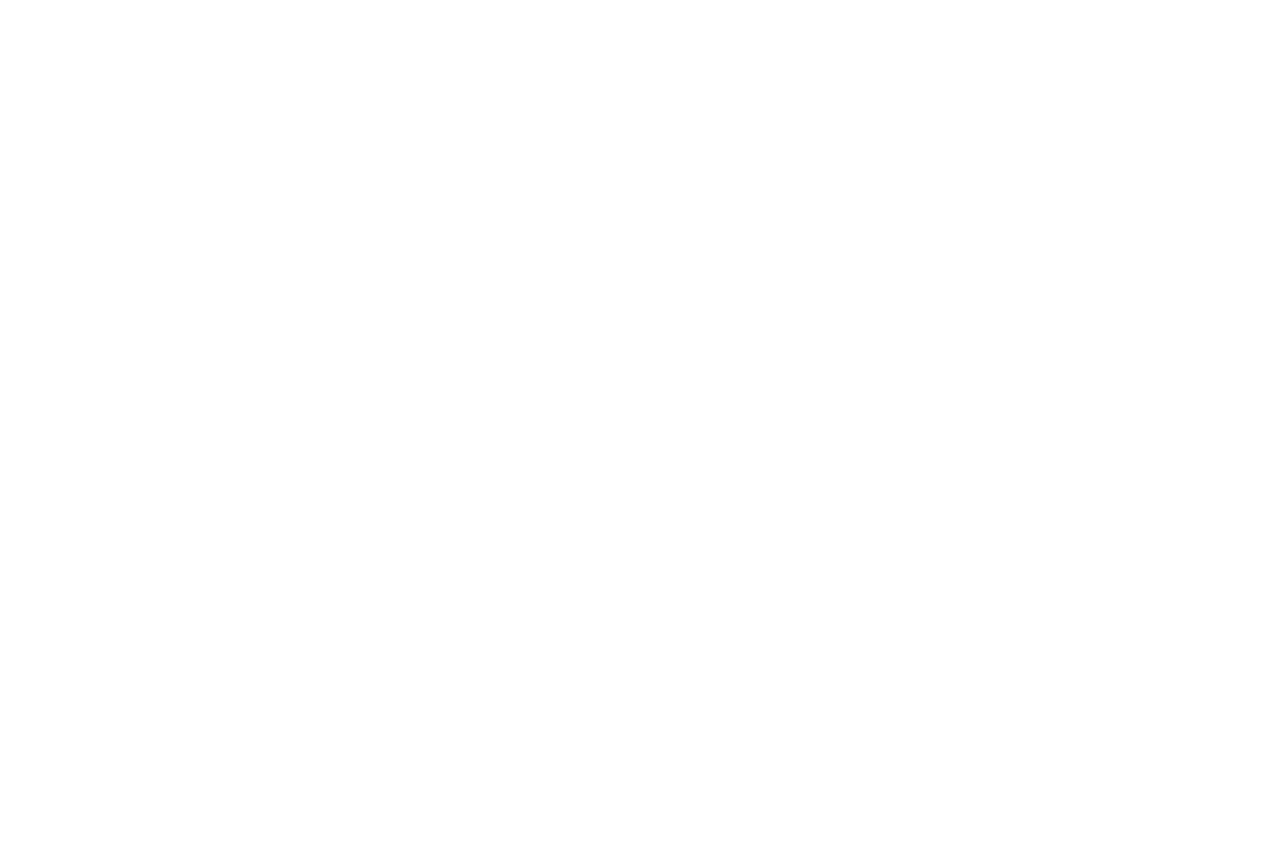
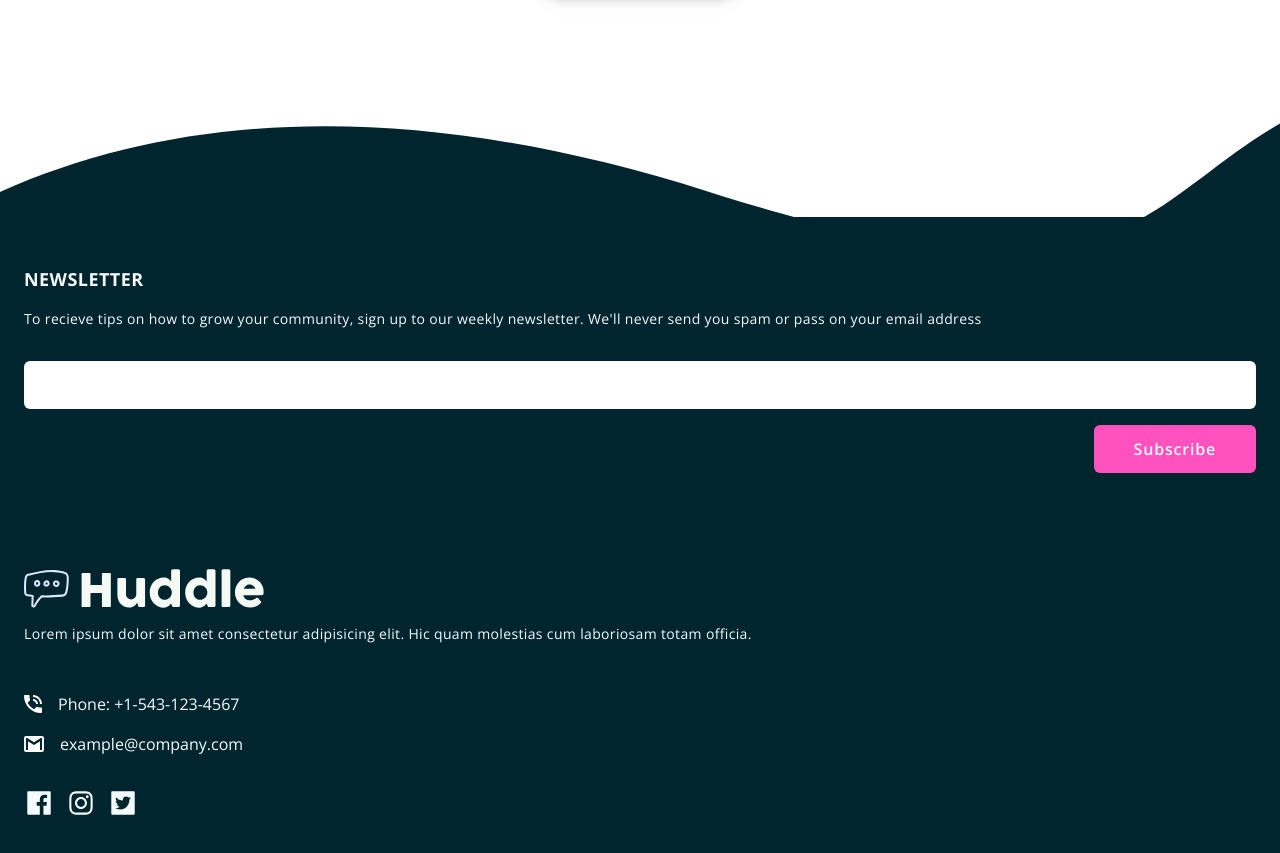
Before and after one commit to Dvin12/FrontEndMentorChallenges, a React (Vite) app: page / in a window 1280 px wide. Shown: the part 6640-7493 px from the top of the page. Before the commit the page ends 1962 px from the top, so only its background shows below. Built offline with nearby package versions, Linux system fonts and the light colour scheme.

Commit message:
finished mobile design

```diff
--- a/package.json
+++ b/package.json
@@ -11,7 +11,8 @@
   },
   "dependencies": {
     "react": "^18.2.0",
-    "react-dom": "^18.2.0"
+    "react-dom": "^18.2.0",
+    "react-icons": "^4.10.1"
   },
   "devDependencies": {
     "@types/react": "^18.2.15",
--- a/src/App.jsx
+++ b/src/App.jsx
@@ -1,7 +1,7 @@
 import Main from "./components/Main";
 import Header from "./components/Header";
 import Section from "./components/Section";
-import Article from "./components/Article";
+import Articles from "./components/Articles";
 import Footer from "./components/Footer";
 
 export default function App() {
@@ -9,7 +9,7 @@ export default function App() {
     <Main>
       <Header />
       <Section>
-        <Article></Article>
+        <Articles></Articles>
       </Section>
       <Footer />
     </Main>
--- a/src/components/Article.jsx
+++ /dev/null
@@ -1,3 +0,0 @@
-export default function Article() {
-  return <article></article>;
-}
--- /dev/null
+++ b/src/components/Articles.jsx
@@ -0,0 +1,79 @@
+import Button from "./Button";
+
+export default function Articles() {
+  return (
+    <>
+      <article className="w-full h-full">
+        <img
+          src="./assets/images/bg-section-top-mobile-1.svg"
+          alt="background"
+          className="w-full"
+        />
+        <section className="bg-blue w-full px-8 flex flex-col items-center justify-center gap-8 py-12">
+          <img src="./assets/images/illustration-grow-together.svg" alt="" />
+          <span className="text-center font-bold text-xl tracking-wide">
+            Grow Together
+          </span>
+          <p className="text-center font-OpenSans text-sm px-1">
+            Generate meaningful discussions with your audience and build a
+            strong, loyal community. Think of the insightful conversations you
+            miss out on with a feedback form.
+          </p>
+        </section>
+        <img
+          src="./assets/images/bg-section-bottom-mobile-1.svg"
+          alt="background"
+          className="w-full"
+        />
+      </article>
+
+      <article className="w-full h-full">
+        <section className=" w-full px-8 flex flex-col items-center justify-center gap-5 py-24">
+          <img
+            src="./assets/images/illustration-flowing-conversation.svg"
+            alt=""
+          />
+          <span className="text-center font-bold text-xl tracking-wide">
+            Flowing Conversations
+          </span>
+          <p className="text-center font-OpenSans text-sm px-2">
+            You wouldn't paginate a conversation in real life, so why do it
+            online? Our threads have just-in-time loading for a more natural
+            flow.
+          </p>
+        </section>
+      </article>
+
+      <article className="w-full h-full">
+        <img
+          src="./assets/images/bg-section-top-mobile-2.svg"
+          alt="background"
+          className="w-full"
+        />
+        <section className=" bg-blue w-full px-8 flex flex-col items-center justify-center gap-5 py-12">
+          <img src="./assets/images/illustration-your-users.svg" alt="" />
+          <span className="text-center font-bold text-xl tracking-wide">
+            Your Users
+          </span>
+          <p className="text-center font-OpenSans text-sm px-3">
+            It takes no time at all to intergrate Huddle with your app's
+            authentication solution. This means, once signed in to your app,
+            your users can start chatting immediately.
+          </p>
+        </section>
+        <img
+          src="./assets/images/bg-section-bottom-mobile-2.svg"
+          alt="background"
+          className="w-full"
+        />
+      </article>
+
+      <article className="w-full h-full flex items-center justify-center flex-col py-24 ">
+        <span className="text-center font-bold text-2xl px-4">
+          Ready To Build Your Community?
+        </span>
+        <Button />
+      </article>
+    </>
+  );
+}
--- a/src/components/Footer.jsx
+++ b/src/components/Footer.jsx
@@ -1,3 +1,66 @@
+import {
+  AiFillFacebook,
+  AiOutlineInstagram,
+  AiFillTwitterSquare,
+} from "react-icons/ai";
+
 export default function Footer() {
-  return <footer></footer>;
+  return (
+    <footer className="w-full h-full mt-24 text-blue font-OpenSans relative ">
+      <img
+        src="./assets/images/bg-footer-top-mobile.svg"
+        alt=""
+        className=" w-full z-10 absolute -top-10 md:-top-24  "
+      />
+
+      <section className="bg-cyan px-6 py-12 flex flex-col gap-24 w-full z-30">
+        <article className="z-30">
+          <h4 className="font-bold tracking-wide text-lg ">NEWSLETTER</h4>
+          <p className="text-sm tracking-wide my-4">
+            To recieve tips on how to grow your community, sign up to our weekly
+            newsletter. We'll never send you spam or pass on your email address
+          </p>
+          <input type="text" className="py-3 rounded-md w-full my-4" />
+          <div className="flex items-end justify-end">
+            <button className="bg-pink px-10 py-3 rounded-md font-semibold tracking-wider">
+              Subscribe
+            </button>
+          </div>
+        </article>
+
+        <article>
+          <img
+            src="./assets/images/logo.svg"
+            alt="logo"
+            className="invert  hue-rotate-[100deg] brightness-[20%]"
+          />
+          <p className="text-sm tracking-wide py-4">
+            Lorem ipsum dolor sit amet consectetur adipisicing elit. Hic quam
+            molestias cum laboriosam totam officia.
+          </p>
+          <div className="flex flex-col gap-4 py-8">
+            <div className="flex items-center gap-4">
+              <img src="./assets/images/icon-phone.svg" alt="" />
+              <span>Phone: +1-543-123-4567</span>
+            </div>
+            <div className="flex items-center gap-4">
+              <img src="./assets/images/icon-email.svg" alt="" />
+              <span>example@company.com</span>
+            </div>
+          </div>
+          <div className="flex gap-3">
+            <a href="#">
+              <AiFillFacebook size={30} />
+            </a>
+            <a href="#">
+              <AiOutlineInstagram size={30} />
+            </a>
+            <a href="#">
+              <AiFillTwitterSquare size={30} />
+            </a>
+          </div>
+        </article>
+      </section>
+    </footer>
+  );
 }
--- a/src/components/Header.jsx
+++ b/src/components/Header.jsx
@@ -2,7 +2,7 @@ import Button from "./Button";
 
 export default function Header() {
   return (
-    <header className="font-Poppins font-bold w-full h-full">
+    <header className="font-Poppins font-bold w-full h-full px-6 py-5 ">
       <section className="flex justify-between items-center">
         <img src="./assets/images/logo.svg" alt="logo" className="w-1/3" />
         <button className="border-2 rounded-full px-4 py-1 text-xs border-pink text-pink tracking-wide">
@@ -10,11 +10,11 @@ export default function Header() {
         </button>
       </section>
 
-      <section className="flex items-center justify-center flex-col mt-32 px-2  ">
+      <section className="flex items-center justify-center flex-col mt-24 px-2  ">
         <h2 className=" text-2xl font-extrabold text-center">
           Build The Community Your Fans Will Love
         </h2>
-        <p className="text-center font-normal font-OpenSans my-5 text-sm">
+        <p className="text-center font-normal font-OpenSans my-8 text-sm">
           Huddle re-imagines the way we build communities. You have a voice, but
           so does your audience. Create connections with your users as you
           engage in genuine discussion.
--- a/src/components/Main.jsx
+++ b/src/components/Main.jsx
@@ -1,3 +1,3 @@
 export default function Main({ children }) {
-  return <main className="w-full h-full px-6 py-4  ">{children}</main>;
+  return <main className="   ">{children}</main>;
 }
--- a/src/components/Section.jsx
+++ b/src/components/Section.jsx
@@ -1,3 +1,7 @@
 export default function Section({ children }) {
-  return <section>{children}</section>;
+  return (
+    <section className="flex flex-col items-center justify-center  w-full h-full relative gap-8">
+      {children}
+    </section>
+  );
 }
```
Also changed, not shown: 1 other file (tests, documents, lock files or other folders).
